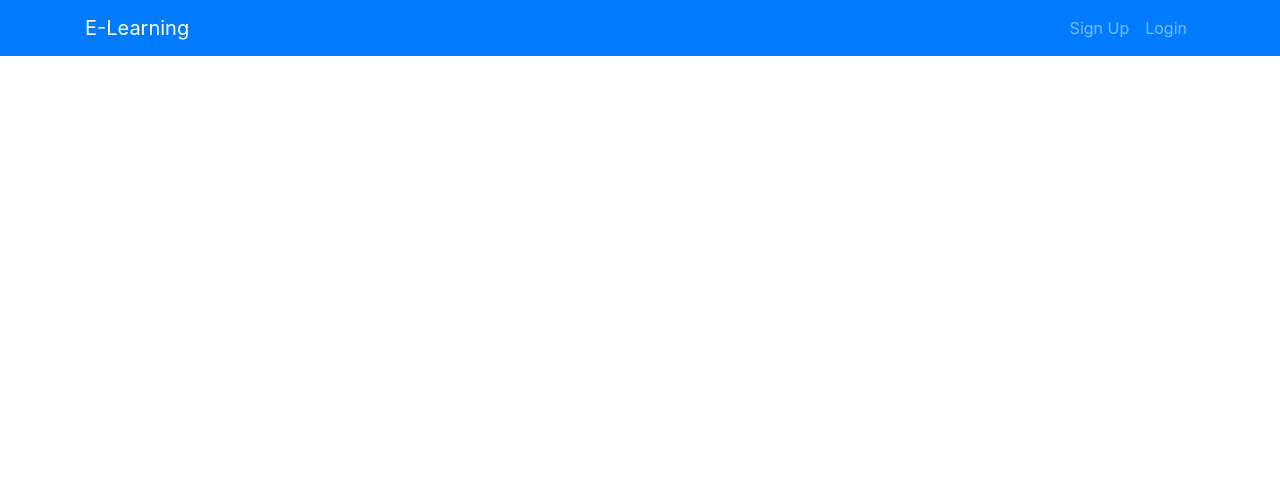
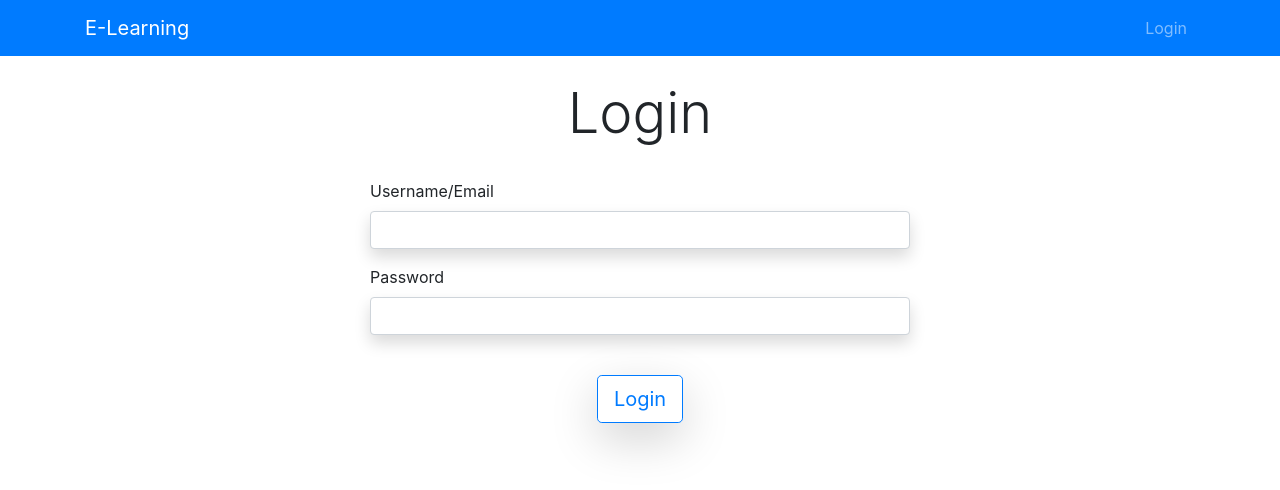
Before and after one commit to ergisgjergji/e-learning, a React (Create React App) app in the folder e-learning-client/: page /login in a window 1280 px wide. Shown: the top 490 px of the page. Built offline with nearby package versions, Linux system fonts and the light colour scheme.

Commit message:
LandingPage & Login components

```diff
--- a/e-learning-client/src/App.js
+++ b/e-learning-client/src/App.js
@@ -1,4 +1,5 @@
 import React, { Component } from 'react';
+import { Route } from 'react-router-dom';
 import "bootstrap/dist/css/bootstrap.min.css";
 import './css/App.css';
 
@@ -6,6 +7,8 @@ import store from './redux/store';
 import { loadUser } from './redux/actions/authActions';
 
 import Header from './components/Layout/Header';
+import LandingPage from './components/Layout/LandingPage';
+import Login from './components/Layout/Login';
 
 class App extends Component {
 
@@ -17,6 +20,14 @@ class App extends Component {
     return (
       <>
         <Header/>
+        {
+          // PUBLIC Routes
+        }
+        <Route exact path="/" component={LandingPage}/>
+        <Route exact path="/login" component={Login}/>
+        {
+          // PRIVATE Routes
+        }
       </>
     );
   }
--- a/e-learning-client/src/components/Layout/Header.js
+++ b/e-learning-client/src/components/Layout/Header.js
@@ -26,16 +26,57 @@ class Header extends Component {
         window.location.href = "/";
     }
 
-    render() {
-
-        const { user, isAuthenticated } = this.props.authStore;
-
-        const logged_in_menu = (
+    renderLogic = (isAuthenticated, user) => {
+        const admin_menu = (
             <>
                 <Nav className="mr-auto" navbar>
                     <NavItem>
+                        <Link to="/adminPanel" className="nav-link">
+                            Home
+                        </Link>
+                    </NavItem>
+                </Nav>
+
+                <Nav className="ml-auto" navbar>
+                    <NavItem>
                         <Link to="/dashboard" className="nav-link">
-                            Dashboard
+                            <i className="fa fa-user-circle mr-1"> Welcome, {user.full_name}</i>
+                        </Link>
+                    </NavItem>
+                    <NavItem>
+                        <Link to="/logout" className="nav-link" onClick={this.logout.bind(this)}> Logout </Link>
+                    </NavItem>
+                </Nav>
+            </>
+        );
+        const teacher_menu = (
+            <>
+                <Nav className="mr-auto" navbar>
+                    <NavItem>
+                        <Link to="/teacherPanel" className="nav-link">
+                            Home
+                        </Link>
+                    </NavItem>
+                </Nav>
+
+                <Nav className="ml-auto" navbar>
+                    <NavItem>
+                        <Link to="/dashboard" className="nav-link">
+                            <i className="fa fa-user-circle mr-1"> Welcome, {user.full_name}</i>
+                        </Link>
+                    </NavItem>
+                    <NavItem>
+                        <Link to="/logout" className="nav-link" onClick={this.logout.bind(this)}> Logout </Link>
+                    </NavItem>
+                </Nav>
+            </>
+        );
+        const student_menu = (
+            <>
+                <Nav className="mr-auto" navbar>
+                    <NavItem>
+                        <Link to="/studentPanel" className="nav-link">
+                            Home
                         </Link>
                     </NavItem>
                 </Nav>
@@ -56,14 +97,30 @@ class Header extends Component {
             <>
                 <Nav className="ml-auto" navbar>
                     <NavItem>
-                        <Link to="/register" className="nav-link"> Sign Up </Link>
-                    </NavItem>
-                    <NavItem>
                         <Link to="/login" className="nav-link"> Login </Link>
                     </NavItem>
                 </Nav>
             </>
         );
+
+        if(!isAuthenticated)
+            return logged_out_menu;
+
+        else {
+            switch(user.role) {
+                case "ADMIN":
+                    return admin_menu;
+                case "TEACHER":
+                    return teacher_menu;
+                case "STUDENT":
+                    return student_menu;
+            }
+        }
+    }
+
+    render() {
+
+        const { user, isAuthenticated } = this.props.authStore;
 
         return (
             <Navbar color="primary" dark expand="sm" className="mb-4">
@@ -72,7 +129,7 @@ class Header extends Component {
                     <NavbarToggler onClick={this.toggle}/>
                     <Collapse isOpen={this.state.isOpen} navbar>
                         {
-                            isAuthenticated ? logged_in_menu : logged_out_menu
+                            this.renderLogic(isAuthenticated, user)
                         }
                     </Collapse>
                 </Container>
--- /dev/null
+++ b/e-learning-client/src/components/Layout/LandingPage.js
@@ -0,0 +1,57 @@
+import React, { Component } from 'react';
+import { Link } from 'react-router-dom';
+import PropTypes from 'prop-types';
+import { connect } from 'react-redux';
+
+import { Image } from 'reactstrap';
+
+class LandingPage extends Component {
+
+    componentDidMount() {
+        if(this.props.authStore.isAuthenticated)
+            switch(this.props.authStore.user.role) {
+                case "ADMIN":
+                    return this.props.history.push("/adminPanel");
+                case "TEACHER":
+                    return this.props.history.push("/teacherPanel");
+                case "STUDENT":
+                    return this.props.history.push("/studentPanel");
+            }
+    }
+
+    render() {
+        return (
+            <div className="landing">
+                <div className="light-overlay landing-inner text-dark">
+
+                    <div className="container">
+                        <div className="row">
+                            <div className="col-md-12 text-center">
+
+                                <h1 className="display-4 mb-4">E-Learning</h1>
+                                <p className="lead">
+                                    A platform that helps teachers and students all round the world.
+                                </p>
+                                <hr/>
+
+                                <Link to="/login" className="btn btn-lg btn-primary mr-2"> Login </Link>
+
+                            </div>
+                        </div>
+
+                    </div>
+                </div>
+            </div>
+        )
+    }
+};
+
+LandingPage.propTypes = {
+    authStore: PropTypes.object.isRequired
+};
+
+const mapStateToProps = (state) => ({
+    authStore: state.authStore
+});
+
+export default connect(mapStateToProps)(LandingPage);
--- /dev/null
+++ b/e-learning-client/src/components/Layout/Login.js
@@ -0,0 +1,131 @@
+import React, { Component } from 'react';
+import PropTypes from 'prop-types';
+import { connect } from 'react-redux';
+import { login } from './../../redux/actions/authActions';
+import { clearErrors } from './../../redux/actions/errorActions';
+import classnames from 'classnames';
+
+class Login extends Component {
+
+    constructor(){
+        super();
+
+        this.state = {
+            username: "",
+            password: "",
+            errors: {}
+        }
+        this.onChange = this.onChange.bind(this);
+        this.onSubmit = this.onSubmit.bind(this);
+    }
+
+    componentDidMount() {
+        if(this.props.authStore.isAuthenticated)
+            switch(this.props.authStore.user.role) {
+                case "ADMIN":
+                    this.props.history.push("/adminPanel");
+                case "TEACHER":
+                    this.props.history.push("/teacherPanel");
+                case "STUDENT":
+                    this.props.history.push("/studentPanel");
+            }
+    }
+
+    componentWillReceiveProps (nextProps) {
+        if(this.state.errors != nextProps.errorStore)
+            this.setState({ errors: nextProps.errorStore });
+
+
+        if(nextProps.authStore.isAuthenticated)
+            switch(nextProps.authStore.user.role) {
+                case "ADMIN":
+                    this.props.history.push("/adminPanel");
+                case "TEACHER":
+                    this.props.history.push("/teacherPanel");
+                case "STUDENT":
+                    this.props.history.push("/studentPanel");
+            }
+    }
+
+    onChange = e => {
+        this.setState({ [e.target.name]: e.target.value });
+    }
+
+    onSubmit = e => {
+        e.preventDefault();
+
+        // Reset the errors (in component state && in redux state)
+        this.setState({ errors: {} });
+        this.props.clearErrors();
+
+        const { username, password } = this.state;
+        const loginRequest = { username, password };
+        this.props.login(loginRequest);
+    }
+
+    render() {
+
+        const { username, password, errors } = this.state;
+
+        return (
+            <div className="login">
+                <div className="container">
+                    <div className="row">
+
+                        <div className="col-10 col-md-8 col-lg-6 m-auto">
+
+                            <h1 className="display-4 text-center">Login</h1>
+                            <br/>
+
+                            <form onSubmit={this.onSubmit}>
+                                <div className="form-row">
+
+                                    <div className="form-group col-md-12">
+                                        <label htmlFor="username">Username/Email</label>
+                                        <input type="email" id="username" name="username"
+                                            className={classnames("form-control form-control-md shadow", {"is-invalid": errors.username})}
+                                            value={username} onChange={this.onChange} />
+                                        {
+                                            errors.username ?
+                                                (<div className="invalid-feedback"> { errors.username } </div>) : null
+                                        }
+                                    </div>
+
+                                    <div className="form-group col-md-12">
+                                        <label htmlFor="password">Password</label>
+                                        <input type="password" id="password" name="password"
+                                            className={classnames("form-control form-control-md shadow", {"is-invalid": errors.password})}
+                                            value={password} onChange={this.onChange} />
+                                        {
+                                            errors.password ?
+                                                (<div className="invalid-feedback"> { errors.password } </div>) : null
+                                        }
+                                    </div>
+
+                                    <input type="submit" value="Login" className="btn btn-outline-primary btn-lg mt-4 mx-auto shadow-lg"/>
+
+                                </div>
+                            </form>
+
+                        </div>
+
+                    </div>
+                </div>
+            </div>
+        )
+    }
+};
+
+Login.propTypes = {
+    authStore: PropTypes.object.isRequired,
+    errorStore: PropTypes.object.isRequired,
+    login: PropTypes.func.isRequired,
+    clearErrors: PropTypes.func.isRequired
+};
+
+const mapStateToProps = state => ({
+    authStore: state.authStore,
+    errorStore: state.errorStore
+});
+
+export default connect(mapStateToProps, { clearErrors, login })(Login);
```
